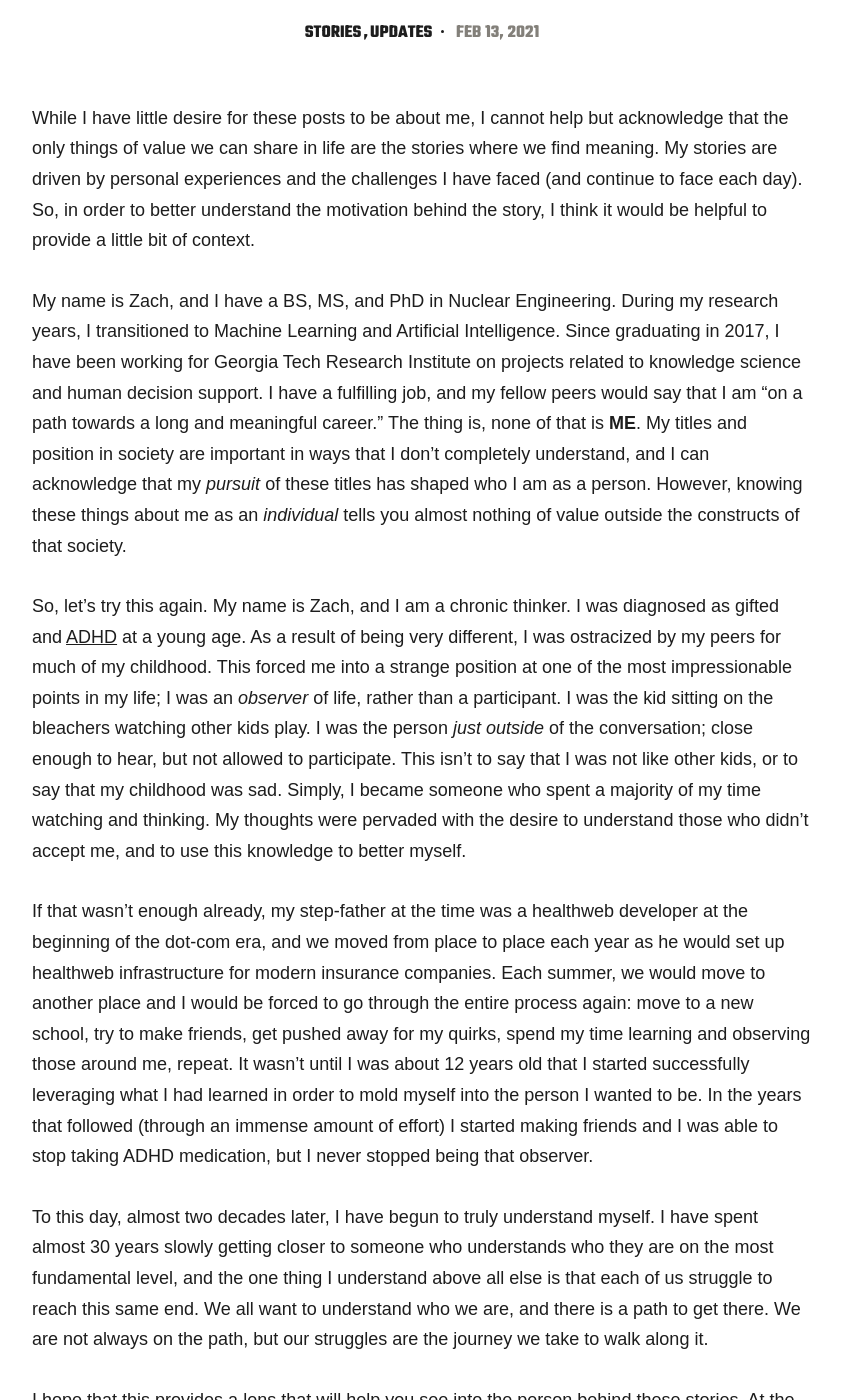
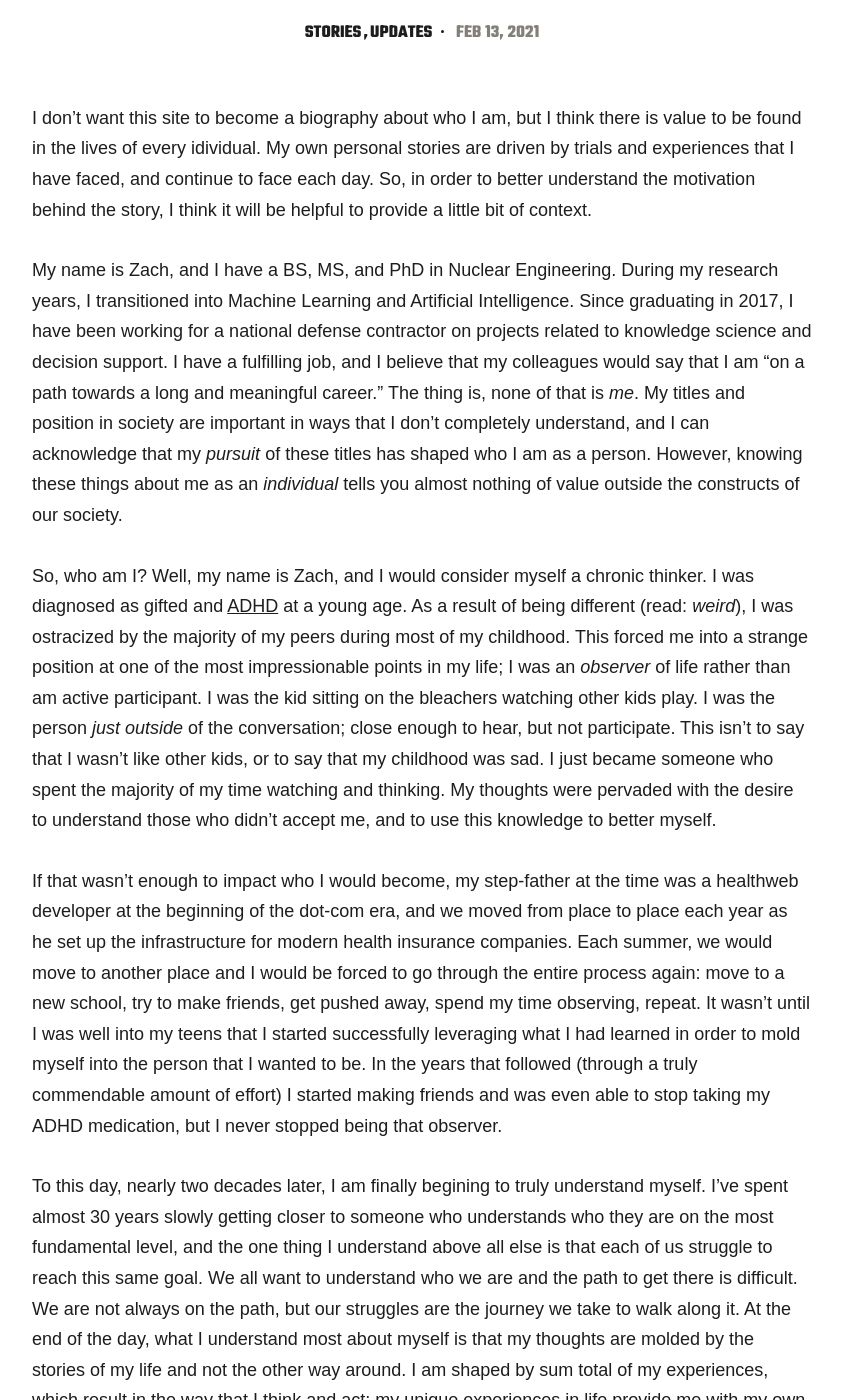
Before and after one commit to zwelz3/zwelz3.github.io, a Jekyll site: the page built from _posts/2021-02-13-A-little-bit-of-context.md, in a window 1280 px wide and 1400 px high, scrolled down 723 px. Shown: the whole window, without its empty margins (218-1060 px from the left). Built offline with Jekyll 4.4.1, drawn with Linux system fonts in a browser that asks for light colours; nearby versions of some CDN libraries; some web fonts are replaced; some of the changed text lies outside the part shown.

Commit message:
Update posts. Try synopsis metadata

```diff
--- a/_includes/meta.html
+++ b/_includes/meta.html
@@ -5,7 +5,10 @@
 
     <meta property="og:type" content="website" />
 
-    {% if page.excerpt %}
+    {% if page.synopsis %}
+    <meta name="description" content="{{ page.synopsis| strip_html }}" />
+    <meta property="og:description" content="{{ page.synopsis| strip_html }}" />
+    {% elsif page.excerpt %}
     <meta name="description" content="{{ page.excerpt| strip_html }}" />
     <meta property="og:description" content="{{ page.excerpt| strip_html }}" />
     {% elsif page.content %}
--- a/_posts/2021-02-09-Welcome-and-hello.md
+++ b/_posts/2021-02-09-Welcome-and-hello.md
@@ -4,16 +4,17 @@
 author: zachwelz
 date:   2021-02-09 15:01:35 +0300
 image:  '/images/pexels-kendall-hoopes-2901134.jpg'
+synopsis: Welcome to the place where I can share what I have learned.
 tags:   [updates]
 ---
-Welcome to a blog where I can share my thoughts and experiences as just one of many people in the world. I have always wanted to create a place where my mind can be shared with those I care about, and those who might also be interested in what I have learned. While I'm no millionaire businessman, social media influencer, or award winning scientist, I do have insight into the world through my own personal trials that I believe to be of some intrinsic value. I hope that what I share will provide meaning, entertainment, or provoke discussion in your own life. I also hope that this blog will foster communication that will help me continue to grow and expand my current mindfulness. Nothing is more valuable or worthwhile than opening up and sharing our minds, for they are what make us masters of the universe.
+Welcome to a place that I designed so that I can collect and share my personal thoughts and experiences. I've always wanted a place where I can capture the sum of the growth that I've made throughout my life. I'm not a millionaire businessman, social media influencer, or award winning scientist. There are hundreds of thousands of philosophers and thousands of books on philosophy that are considered essential to our collective understanding of who we are. Not only have I not authored any of them, I haven't even read most of them. What I have accomplished is living 30 years of life, and focusing enough on the truth of my experience to develop my own understanding of the world. I hope that sharing my thoughts will provide meaning, entertainment, or provoke discussion in your own life. I also hope that this blog will foster communication that will help me continue to grow. Nothing is more valuable or worthwhile than opening up and sharing our minds; they are what make us masters of the universe.
 
 ![We are masters of the universe]({{site.baseurl}}/images/pexels-kendall-hoopes-2901134.jpg)
 *[Photo by Kendall Hoopes from Pexels](https://www.pexels.com/photo/silhouette-photography-of-people-2901134/)*
 
-So, where to start? I've sat here contemplating where I want to begin my discussion. At first, I was convinced that I would share some small story from my life and intricately fold in a parable illustrating my own personal journey of growth. No matter how many ways I consider that story, it just sounds disingenuous. The purpose of this blog isn't to revel in the amazing complexity that is human though; the purpose is to *understand what life teaches us*. There is a time for explanation, and a time for contemplation. So, as a throwback to OG blogging I'll leave this initial post on a quote.
+So, where should I start? I've already sat here for too long, contemplating where I want to begin my discussion. At first, I was convinced that I should share some story from my life, and come up with some clever way to fold in a parable illustrating my own personal journey of growth. I don't think it's possible to do that without sounding disingenuous. The purpose of this blog isn't to revel in the amazing complexity that is human thought; the purpose is to *understand what life teaches us*. There is a time for explanation, and a time for contemplation. So, as a throwback to OG blogging I'll end this first post with a quote that I find meaningful.
 
-The Tao Te Ching is a Chinese text that originated around the 6th-century BC. While it is a famous religious text (fundamental Taoism), the book is simply the thoughts of a man who spent much of his time thinking about life. This text is especially meaningful to me, because it provides me with a constant awareness of the divide between society's complexity, and the simplicity of nature. In a world where we are suffocating under **all the noise**, the Tao provides raw material for internal growth. After thousands of years, it gives us encouragement that we may soon walk a path that bring us closer to a great life.
+The Tao Te Ching is a Chinese text that originated around the 6th-century BC. While it is a famous religious text (fundamental Taoism), the book is nothing more than the thoughts of a man who spent much of his time thinking about life. This text is particularly meaningful to me, because it provides a constant narrative on the divide between society's complexity, and the simplicity of nature. In a world where we are suffocating under **all the noise**, the Tao provides the raw material for internal growth. After thousands of years, it gives us encouragement that we may soon walk a path that bring us closer to a great life.
 
 > Embrace simplicity.
 >
--- a/_posts/2021-02-13-A-little-bit-of-context.md
+++ b/_posts/2021-02-13-A-little-bit-of-context.md
@@ -4,26 +4,23 @@
 author: zachwelz
 date:   2021-02-13 15:02:35 +0300
 image:  '/images/pexels-bri-schneiter-346529.jpg'
+synopsis: An introduction to the author Zach Welz, exploring the past that motivates this website.
 tags:   [stories, updates]
 ---
 
-While I have little desire for these posts to be about me, I cannot help but acknowledge that the only things of value we can share in life are the stories where we find meaning. My stories are driven by personal experiences and the challenges I have faced (and continue to face each day). So, in order to better understand the motivation behind the story, I think it would be helpful to provide a little bit of context.
+I don't want this site to become a biography about who I am, but I think there is value to be found in the lives of every idividual. My own personal stories are driven by trials and experiences that I have faced, and continue to face each day. So, in order to better understand the motivation behind the story, I think it will be helpful to provide a little bit of context.
 
-My name is Zach, and I have a BS, MS, and PhD in Nuclear Engineering. During my research years, I transitioned to Machine Learning and Artificial Intelligence. Since graduating in 2017, I have been working for Georgia Tech Research Institute on projects related to knowledge science and human decision support. I have a fulfilling job, and my fellow peers would say that I am "on a path towards a long and meaningful career." The thing is, none of that is **ME**. My titles and position in society are important in ways that I don't completely understand, and I can acknowledge that my *pursuit* of these titles has shaped who I am as a person. However, knowing these things about me as an *individual* tells you almost nothing of value outside the constructs of that society.
+My name is Zach, and I have a BS, MS, and PhD in Nuclear Engineering. During my research years, I transitioned into Machine Learning and Artificial Intelligence. Since graduating in 2017, I have been working for a national defense contractor on projects related to knowledge science and decision support. I have a fulfilling job, and I believe that my colleagues would say that I am "on a path towards a long and meaningful career." The thing is, none of that is <i>me</i>. My titles and position in society are important in ways that I don't completely understand, and I can acknowledge that my *pursuit* of these titles has shaped who I am as a person. However, knowing these things about me as an *individual* tells you almost nothing of value outside the constructs of our society.
 
-So, let's try this again. My name is Zach, and I am a chronic thinker. I was diagnosed as gifted and [ADHD](https://www.cdc.gov/ncbddd/adhd/facts.html) at a young age. As a result of being very different, I was ostracized by my peers for much of my childhood. This forced me into a strange position at one of the most impressionable points in my life; I was an *observer* of life, rather than a participant. I was the kid sitting on the bleachers watching other kids play. I was the person *just outside* of the conversation; close enough to hear, but not allowed to participate. This isn't to say that I was not like other kids, or to say that my childhood was sad. Simply, I became someone who spent a majority of my time watching and thinking. My thoughts were pervaded with the desire to understand those who didn't accept me, and to use this knowledge to better myself.
+So, who am I? Well, my name is Zach, and I would consider myself a chronic thinker. I was diagnosed as gifted and [ADHD](https://www.cdc.gov/ncbddd/adhd/facts.html) at a young age. As a result of being different (read: *weird*), I was ostracized by the majority of my peers during most of my childhood. This forced me into a strange position at one of the most impressionable points in my life; I was an *observer* of life rather than am active participant. I was the kid sitting on the bleachers watching other kids play. I was the person *just outside* of the conversation; close enough to hear, but not participate. This isn't to say that I wasn't like other kids, or to say that my childhood was sad. I just became someone who spent the majority of my time watching and thinking. My thoughts were pervaded with the desire to understand those who didn't accept me, and to use this knowledge to better myself.
 
-If that wasn't enough already, my step-father at the time was a healthweb developer at the beginning of the dot-com era, and we moved from place to place each year as he would set up healthweb infrastructure for modern insurance companies. Each summer, we would move to another place and I would be forced to go through the entire process again: move to a new school, try to make friends, get pushed away for my quirks, spend my time learning and observing those around me, repeat. It wasn't until I was about 12 years old that I started successfully leveraging what I had learned in order to mold myself into the person I wanted to be. In the years that followed (through an immense amount of effort) I started making friends and I was able to stop taking ADHD medication, but I never stopped being that observer.
+If that wasn't enough to impact who I would become, my step-father at the time was a healthweb developer at the beginning of the dot-com era, and we moved from place to place each year as he set up the infrastructure for modern health insurance companies. Each summer, we would move to another place and I would be forced to go through the entire process again: move to a new school, try to make friends, get pushed away, spend my time observing, repeat. It wasn't until I was well into my teens that I started successfully leveraging what I had learned in order to mold myself into the person that I wanted to be. In the years that followed (through a truly commendable amount of effort) I started making friends and  was even able to stop taking my ADHD medication, but I never stopped being that observer.
 
-To this day, almost two decades later, I have begun to truly understand myself. I have spent almost 30 years slowly getting closer to someone who understands who they are on the most fundamental level, and the one thing I understand above all else is that each of us struggle to reach this same end. We all want to understand who we are, and there is a path to get there. We are not always on the path, but our struggles are the journey we take to walk along it.
+To this day, nearly two decades later, I am finally begining to truly understand myself. I've spent almost 30 years slowly getting closer to someone who understands who they are on the most fundamental level, and the one thing I understand above all else is that each of us struggle to reach this same goal. We all want to understand who we are and the path to get there is difficult. We are not always on the path, but our struggles are the journey we take to walk along it. At the end of the day, what I understand most about myself is that my thoughts are molded by the stories of my life and not the other way around. I am shaped by sum total of my experiences, which result in the way that I think and act; my unique experiences in life provide me with my own unique perspective.
 
-I hope that this provides a lens that will help you see into the person behind these stories. At the end of the day, what I understand most about myself is that my thoughts are molded by the stories of my life and __not__ the other way around. I am shaped by them, which causes me to think the way that I do; it is the sum of my unique experiences in life that allows me to have my unique perspective.
+I don't think that what I want to share can ever be completed. I cannot know the whole of the thing, because I cannot have thought of it completely in every way. Instead, my goal is simply to tell a story. My story will not *explain* the things I believe, but with a little bit of luck, it will create an opportunity for you to see the way that I see, and maybe *together* we can begin to describe a new way of thinking.
 
-What I want to share... that is, what I want to *say*, cannot be completed. I cannot know the whole of the thing, because I cannot have thought of it completely, in every way. Rather, my goal is to tell a story. This story will not *explain* the things I believe, but, with a little bit of luck, this story will create an *opportunity* for you to see what I see, and __together__ we can begin to describe a new way of thinking.
-
-So, what am I? Surely not a nuclear engineer, beyond some years of education. Surely not a philosopher, beyond a simple educational title. Surely not a metaphysician or ideologist, beyond occasional (sometimes accidental) wisdom.
-
-I am simply an observer.
+So, who am I as a person? I'm not a nuclear engineer beyond a few years of education. I'm not a philosopher beyond any self-awarded title. I'm not a metaphysician or ideologist beyond occasional accidental wisdom. I would simple say that I am an observer, like anyone else.
 
 <br/>
 Thanks for reading.
```
